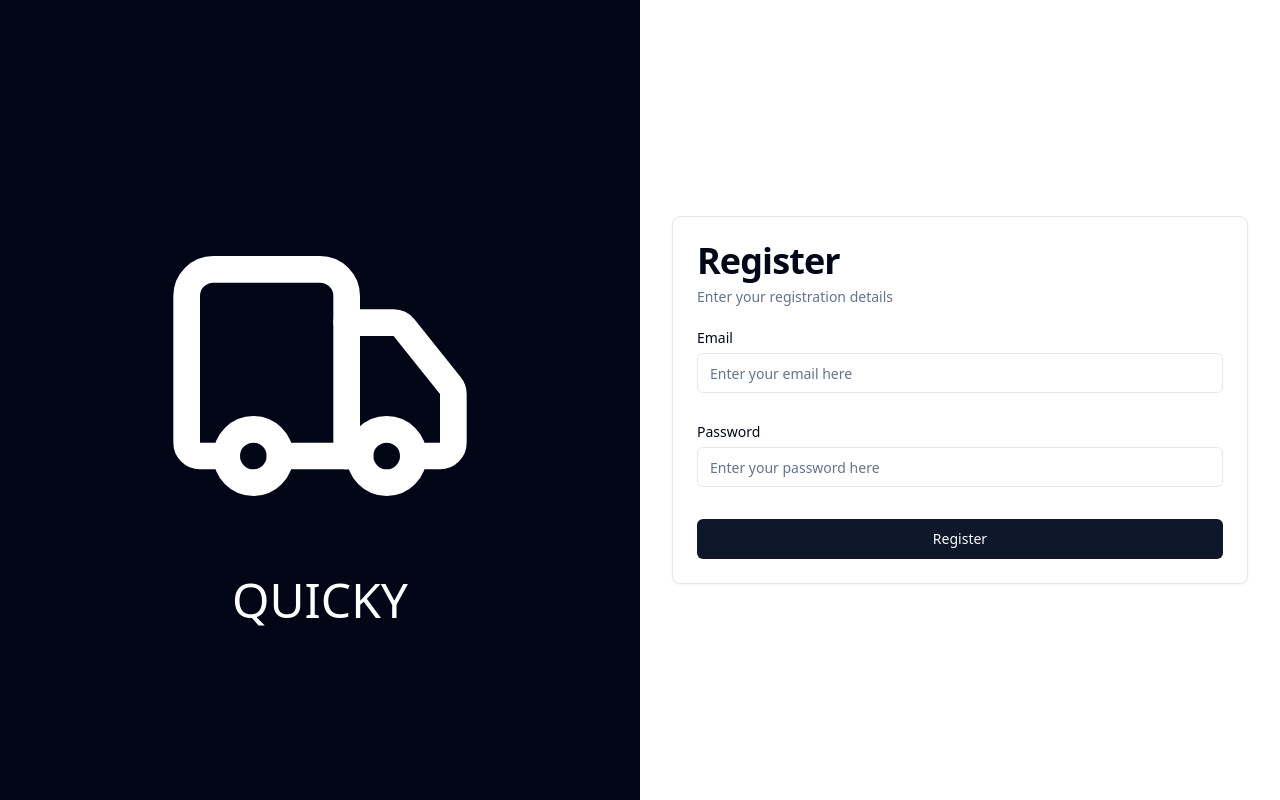
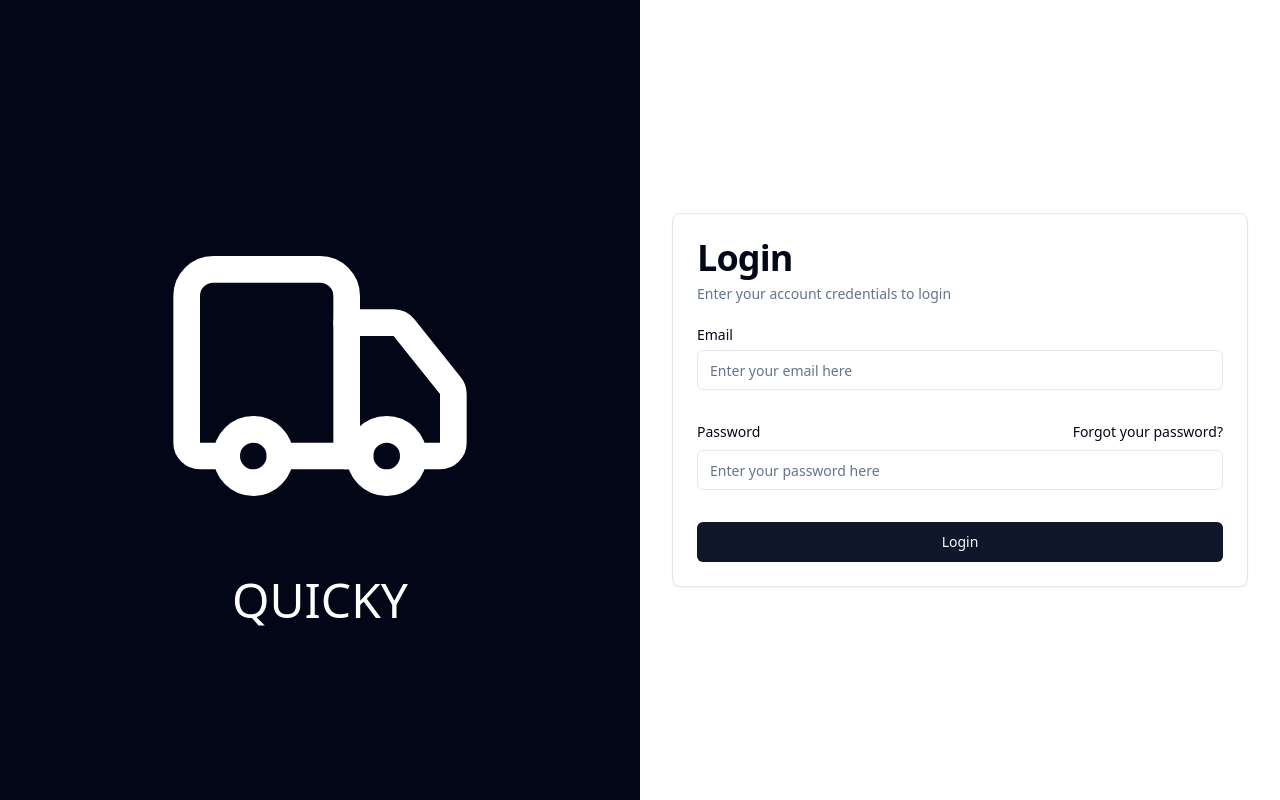
Before and after one commit to HashiruG/Quicky_Frontend, a React (Vite) app: page / in a window 1280 px wide. Built offline with nearby package versions, Linux system fonts and the light colour scheme.

Commit message:
feat(routing): Add routing to existing pages

```diff
--- a/src/App.tsx
+++ b/src/App.tsx
@@ -1,12 +1,18 @@
+import { BrowserRouter as Router, Routes, Route } from "react-router-dom";
+
 import LoginPage from "./pages/LoginPage";
 import OngoingOffersPage from "./pages/OngoingOffersPage";
 import RegisterPage from "./pages/RegisterPage";
 
 function App() {
   return (
-    <>
-      <RegisterPage></RegisterPage>
-    </>
+    <Router>
+      <Routes>
+        <Route path="/" element={<LoginPage />} />
+        <Route path="/register" element={<RegisterPage />} />
+        <Route path="/offers" element={<OngoingOffersPage />} />
+      </Routes>
+    </Router>
   );
 }
 
```
